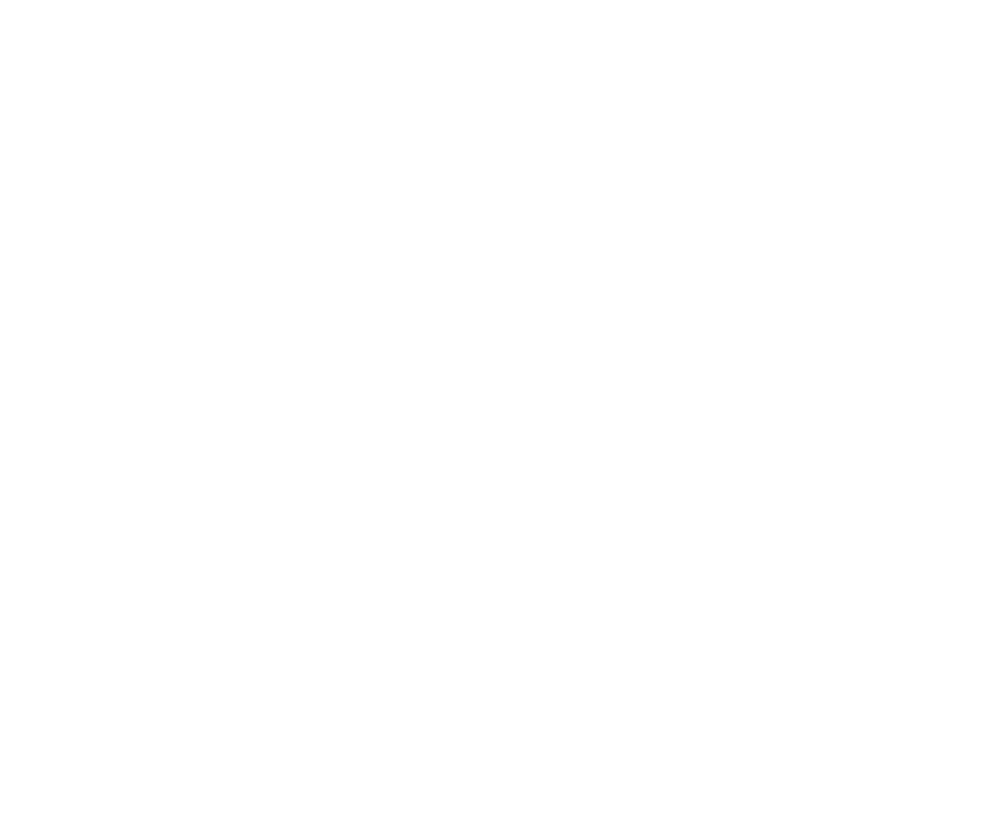
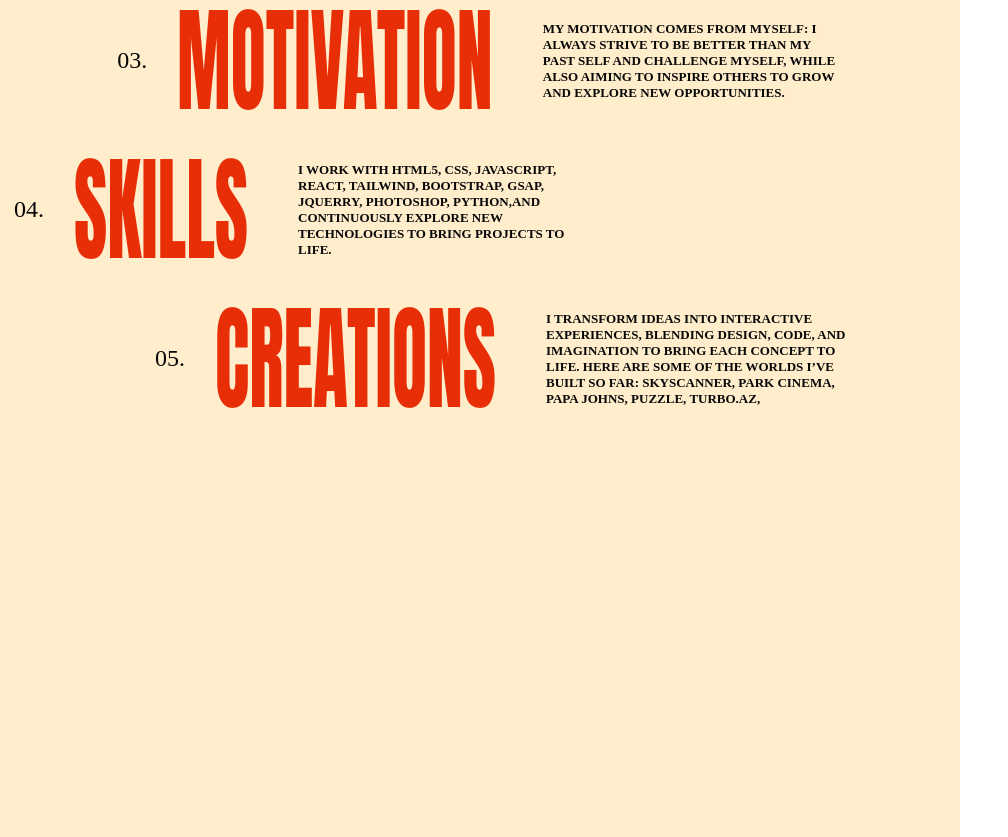
Before and after one commit to kerimov4785/Portfolio, a React (Vite) app: page / in a window 1280 px wide. Shown: the part 1960-2797 px from the top of the page, without its empty margins (0-1008 px from the left). Before the commit the page ends 1308 px from the top, so only its background shows below. Built offline with nearby package versions, Linux system fonts and the light colour scheme; a web font is replaced by a local one.

Commit message:
add-smth-about

```diff
--- a/src/Components/About.jsx
+++ b/src/Components/About.jsx
@@ -1,36 +1,37 @@
 import gsap from 'gsap'
 import { ScrollTrigger } from 'gsap/ScrollTrigger'
-import React, { useRef } from 'react'
+import React, { useContext, useRef } from 'react'
 import { useEffect } from 'react'
+import { DataContext } from '../DataContext/Data'
 
 function About() {
     gsap.registerPlugin(ScrollTrigger)
+    let { skills, projects } = useContext(DataContext)
     let aboutRef = useRef(null)
     let titleRef = useRef(null)
     useEffect(() => {
-        // const headings = gsap.utils.toArray(titleRef.current.querySelectorAll('h1'))
-        // let tl = gsap.timeline({
-        //     scrollTrigger: {
-        //         trigger: aboutRef.current,
-        //         scrub: true,
-        //         markers: true,
-        //         pin: true,
-        //         start: "top top",
-        //         end: `${titleRef.current.offsetHeight + 1400}`
-        //     }
-        // })
-        // tl.from(headings, {
-        //     opacity: 0,
-        //     stagger: 0.2
-        // })
-        // tl.to(titleRef.current, {
-        //     height: 440
-        // })
-
+        const headings = gsap.utils.toArray(titleRef.current.querySelectorAll('h1'))
+        let tl = gsap.timeline({
+            scrollTrigger: {
+                trigger: aboutRef.current,
+                scrub: true,
+                markers: true,
+                pin: true,
+                start: "top top",
+                end: `${titleRef.current.offsetHeight + 1400}`
+            }
+        })
+        tl.from(headings, {
+            opacity: 0,
+            stagger: 0.2
+        })
+        tl.to(titleRef.current, {
+            height: 440
+        })
     })
     return (
         <section ref={aboutRef} id='about'>
-            {/* <div ref={titleRef} className='about-title-box'>
+            <div ref={titleRef} className='about-title-box'>
                 <div>
                     <h1>WHO</h1>
                     <h1>ELSE</h1>
@@ -40,7 +41,7 @@
                     <h1>NOT</h1>
                     <h1 style={{ color: 'white' }}>ME?</h1>
                 </div>
-            </div> */}
+            </div>
             <div id='about-text'>
                 <div>
                     <div>
@@ -63,6 +64,27 @@
                     </div>
                     <p>My motivation comes from myself: I always strive to be better than my past self and challenge myself, while also aiming to inspire others to grow and explore new opportunities.</p>
                 </div>
+                <div>
+                    <div>
+                        <h4>04.</h4>
+                        <h2>Skills</h2>
+                    </div>
+                    <p>I work with
+                        {
+                            skills.map(item => ` ${item.name},`)
+                        }
+                        and continuously explore new technologies to bring projects to life.</p>
+                </div>
+                <div>
+                    <div>
+                        <h4>05.</h4>
+                        <h2>CREATIONS</h2>
+                    </div>
+                    <p>I transform ideas into interactive experiences, blending design, code, and imagination to bring each concept to life. Here are some of the worlds I’ve built so far:
+                        {
+                            projects.slice(0,5).map(item => ` ${item.name},`)
+                        }</p>
+                </div>
             </div>
         </section>
     )
--- /dev/null
+++ b/src/DataContext/Data.jsx
@@ -0,0 +1,42 @@
+import React, { createContext } from 'react'
+import { useContext } from 'react'
+
+export let DataContext = createContext()
+function Data({ children }) {
+    let skills = [
+        { name: 'Html5', percent: 90 },
+        { name: 'Css', percent: 90 },
+        { name: 'JavaScript', percent: 85 },
+        { name: 'React', percent: 80 },
+        { name: 'Tailwind', percent: 70 },
+        { name: 'Bootstrap', percent: 70 },
+        { name: 'Gsap', percent: 55 },
+        { name: 'jQuerry', percent: 60 },
+        { name: 'Photoshop', percent: 60 },
+        { name: 'Python', percent: 70 },
+    ]
+    let projects = [
+        { name: 'SkyScanner', url: 'https://skyscanner-tau.vercel.app/' },
+        { name: 'Park Cinema', url: 'https://cinema-seven-sandy.vercel.app/' },
+        { name: 'Papa Johns', url: 'https://papa-johns-nine.vercel.app/' },
+        { name: 'Puzzle', url: 'https://puzzle-gamma-sage.vercel.app/' },
+        { name: 'Turbo.az', url: 'https://turbo-brown.vercel.app/' },
+        { name: 'Burger house', url: 'https://burger-sigma-sage.vercel.app/' },
+        { name: 'Home Agency', url: 'https://home-agency.vercel.app/' },
+        { name: 'Passport', url: 'https://passport-ten-theta.vercel.app/' },
+        { name: 'Unwind Hotel', url: 'https://unwind-hotel-two.vercel.app/' },
+        { name: 'Oneder', url: 'https://oneder-chi.vercel.app/' },
+        { name: 'Shapely Demo', url: 'https://shapely-demo-wine.vercel.app/' }
+    ]
+    let obj = {
+        skills,
+        projects
+    }
+    return (
+        <DataContext.Provider value={obj} >
+            {children}
+        </DataContext.Provider>
+    )
+}
+
+export default Data
--- a/src/Page/Main.jsx
+++ b/src/Page/Main.jsx
@@ -4,14 +4,12 @@
 import About from '../Components/About'
 
 function Main() {
-
     return (
         <>
             <Panel />
             <main>
                 <Header />
                 <About />
-                {/* <div style={{height:'600px'}} ></div> */}
             </main>
         </>
     )
--- a/src/index.css
+++ b/src/index.css
@@ -221,7 +221,12 @@
     max-width: 240px;
 }
 
-#about-text>div:nth-child(1) {
+#about-text>div:nth-child(5) {
+    padding-right: 100px;
+}
+
+#about-text>div:nth-child(1),
+#about-text>div:nth-child(5) {
     align-self: flex-end;
 }
 
@@ -302,13 +307,19 @@
         align-items: start;
         gap: 20px;
     }
-    #about-text p{
+
+    #about-text p {
         align-self: end;
         max-width: 600px !important;
         margin-left: 64px;
     }
-    #about-text>div>div{
+
+    #about-text>div>div {
         min-width: initial;
+    }
+
+    #about-text>div:nth-child(5) {
+        padding-right: 0;
     }
 
 }
@@ -350,15 +361,18 @@
     .header-mini-title {
         font-size: 14px;
     }
-    #about-text h2{
+
+    #about-text h2 {
         font-size: 64px;
         line-height: 64px;
         transform: scaleY(1);
     }
-    #about-text p{
+
+    #about-text p {
         margin-left: 50px;
     }
-    #about-text>div>div{
+
+    #about-text>div>div {
         gap: 15px;
         align-items: start;
     }
--- a/src/main.jsx
+++ b/src/main.jsx
@@ -3,7 +3,10 @@
 import './reset.css'
 import './index.css'
 import App from './App.jsx'
+import Data from './DataContext/Data.jsx'
 
 createRoot(document.getElementById('root')).render(
-  <App />
+  <Data>
+    <App/>
+  </Data>
 )
```
